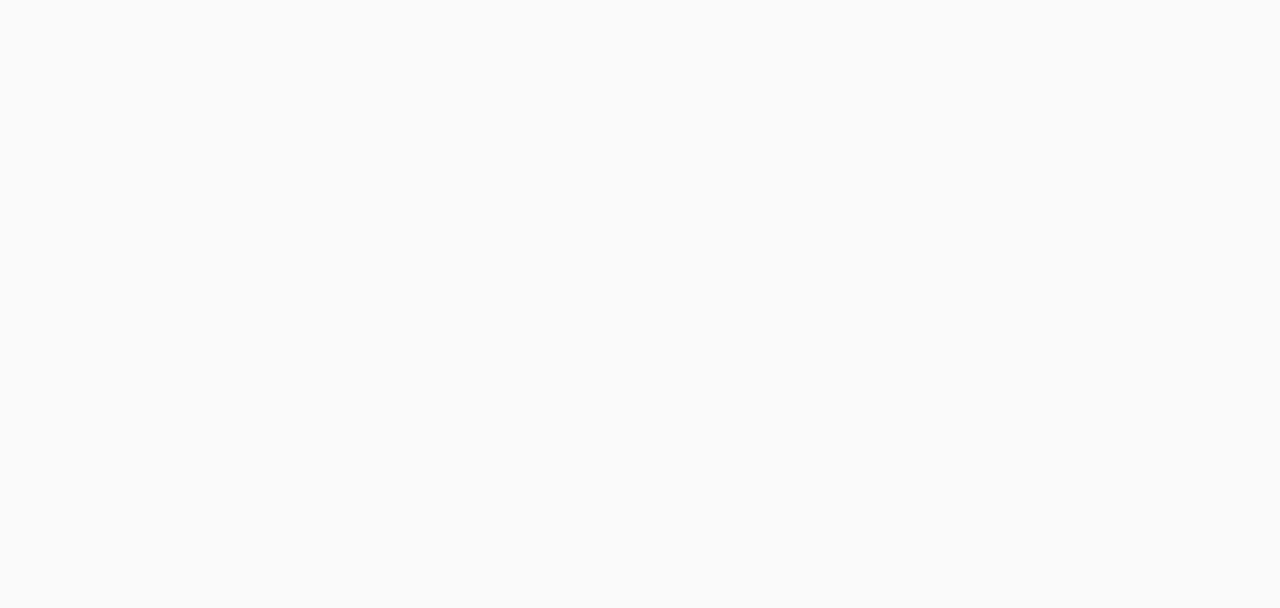
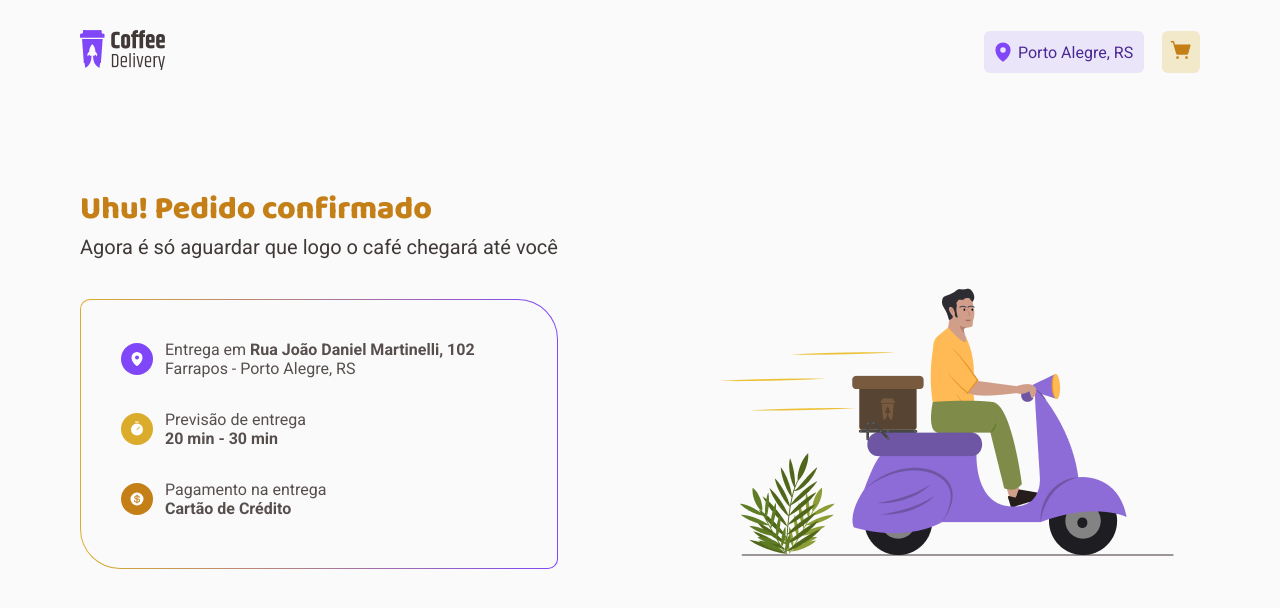
Before and after one commit to rafael-acerqueira/coffee-delivery, a React (Vite) app: page /delivery in a window 1280 px wide. Before the commit this address had no page. Shown: the top 608 px of the page. Built offline with nearby package versions, Linux system fonts and the light colour scheme; the HTML template or start-up script is replaced by a standard one.

Commit message:
Create Delivery Page

```diff
--- a/src/Router.tsx
+++ b/src/Router.tsx
@@ -2,6 +2,7 @@
 import { Home } from "./pages/Home";
 import { Cart } from "./pages/Cart";
 import { Layout } from "./Layout";
+import { PurchaseConfirmed } from "./pages/PurchaseConfirmed";
 
 export function Router() {
   return (
@@ -9,6 +10,7 @@
       <Route path='/' element={<Layout />}>
         <Route path='/' element={<Home />} />
         <Route path='/cart' element={<Cart />} />
+        <Route path='/delivery' element={<PurchaseConfirmed />} />
       </Route>
     </Routes>
   )
--- a/src/pages/Cart/index.tsx
+++ b/src/pages/Cart/index.tsx
@@ -196,7 +196,7 @@
               <CartSummaryHighlight>R$33,20</CartSummaryHighlight>
             </CartSummaryPrice>
           </CartFooter>
-          <BuyButton>Confirmar Pedido</BuyButton>
+          <BuyButton to="/delivery">Confirmar Pedido</BuyButton>
         </CartSelectedItems>
       </div>
     </Container>
--- a/src/pages/Cart/style.ts
+++ b/src/pages/Cart/style.ts
@@ -1,3 +1,4 @@
+import { Link } from "react-router-dom";
 import styled from 'styled-components'
 
 export const Container = styled.div`
@@ -235,9 +236,10 @@
   color: var(--base-text);
 `
 
-export const BuyButton = styled.button`
+export const BuyButton = styled(Link)`
   background-color: var(--yellow);
   text-transform: uppercase;
+  display: block;
   border: 0;
   border-radius: 6px;
   color: var(--white);
@@ -246,6 +248,9 @@
   cursor: pointer;
   font-size: 0.875rem;
   font-weight: bold;
+  text-decoration: none;
+  text-align: center;
+  line-height: 3.4;
 
   transition: .5s background-color;
 
--- /dev/null
+++ b/src/pages/PurchaseConfirmed/index.tsx
@@ -0,0 +1,59 @@
+import { MapPin, Timer, CurrencyDollar } from '@phosphor-icons/react'
+
+import {
+  DeveliryWrapper,
+  DeliveryWrapperTitle,
+  DeliveryWrapperSubtitle,
+  DeliveryInfoBox,
+  DeliveryIconContainer,
+  DeliveryInfo,
+  DeliveryInfoBoxItem
+} from './style'
+
+import delivery from '../../assets/images/delivery.png'
+
+
+export function PurchaseConfirmed() {
+  return (
+    <DeveliryWrapper>
+      <div>
+        <div>
+          <DeliveryWrapperTitle>Uhu! Pedido confirmado</DeliveryWrapperTitle>
+          <DeliveryWrapperSubtitle>Agora é só aguardar que logo o café chegará até você</DeliveryWrapperSubtitle>
+        </div>
+        <DeliveryInfoBox>
+          <DeliveryInfoBoxItem>
+            <DeliveryIconContainer iconType="localization">
+              <MapPin weight='fill' color="#fff" size="16" />
+            </DeliveryIconContainer>
+            <DeliveryInfo>
+              <span>Entrega em <strong>Rua João Daniel Martinelli, 102</strong></span>
+              <span>Farrapos - Porto Alegre, RS</span>
+            </DeliveryInfo>
+          </DeliveryInfoBoxItem>
+
+          <DeliveryInfoBoxItem>
+            <DeliveryIconContainer iconType="deliveryTime">
+              <Timer weight='fill' color="#fff" size="16" />
+            </DeliveryIconContainer>
+            <DeliveryInfo>
+              <span>Previsão de entrega</span>
+              <strong>20 min - 30 min</strong>
+            </DeliveryInfo>
+          </DeliveryInfoBoxItem>
+
+          <DeliveryInfoBoxItem>
+            <DeliveryIconContainer iconType="payment">
+              <CurrencyDollar weight='fill' color="#fff" size="16" />
+            </DeliveryIconContainer>
+            <DeliveryInfo>
+              <span>Pagamento na entrega</span>
+              <strong>Cartão de Crédito</strong>
+            </DeliveryInfo>
+          </DeliveryInfoBoxItem>
+        </DeliveryInfoBox>
+      </div>
+      <img src={delivery} alt="" />
+    </DeveliryWrapper>
+  )
+}
--- /dev/null
+++ b/src/pages/PurchaseConfirmed/style.ts
@@ -0,0 +1,67 @@
+import styled from 'styled-components'
+
+export const DeveliryWrapper = styled.div`
+  margin: 0 auto;
+  width: 70rem;
+  display: flex;
+  justify-content: space-between;
+  align-items: self-end;
+  margin-top: 5rem;
+
+`
+
+export const DeliveryWrapperTitle = styled.h1`
+  font-size: 2rem;
+  font-family: "Baloo 2", sans-serif;
+  font-weight: 800;
+  color: var(--yellow-dark);
+`
+
+export const DeliveryWrapperSubtitle = styled.h2`
+  font-size: 1.25rem;
+  font-weight: 400;
+  color: var(--base-subtitle);
+`
+
+export const DeliveryInfoBox = styled.div`
+  margin-top: 2.5rem;
+  height: 16.875rem;
+  padding: 2.5rem 0 0 2.5rem;
+  border: 1px solid transparent;
+  border-radius: 10px 40px 10px 40px;
+  background: linear-gradient(var(--background), var(--background)) padding-box,
+              linear-gradient(to right, var(--yellow), var(--purple)) border-box;
+`
+
+export const DeliveryInfoBoxItem = styled.div`
+  display: flex;
+  align-items: center;
+  margin-bottom: 2rem;
+`
+
+const iconTypes = {
+  localization: "var(--purple)",
+  deliveryTime: "var(--yellow)",
+  payment: "var(--yellow-dark)"
+}
+
+interface iconTypesProps {
+  iconType: 'localization' | 'deliveryTime' | 'payment'
+}
+
+export const DeliveryIconContainer = styled.div<iconTypesProps>`
+  background-color: ${props => iconTypes[props.iconType]};
+  width: 2rem;
+  height: 2rem;
+  border-radius: 50%;
+  display: flex;
+  align-items: center;
+  justify-content: center;
+`
+
+export const DeliveryInfo = styled.div`
+  color: var(--base-text);
+  display: flex;
+  flex-direction: column;
+  margin-left: 0.75rem;
+`
```
Also changed, not shown: src/assets/images/delivery.png (added).
